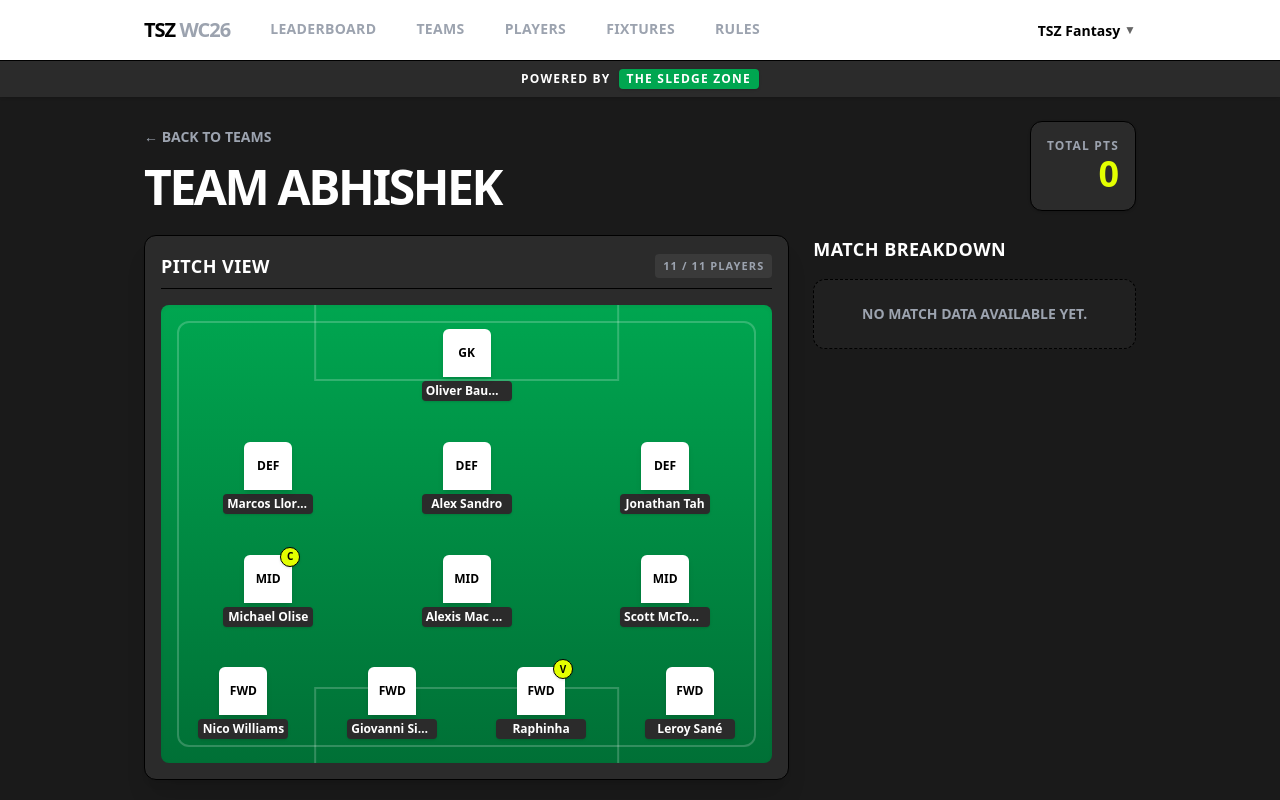
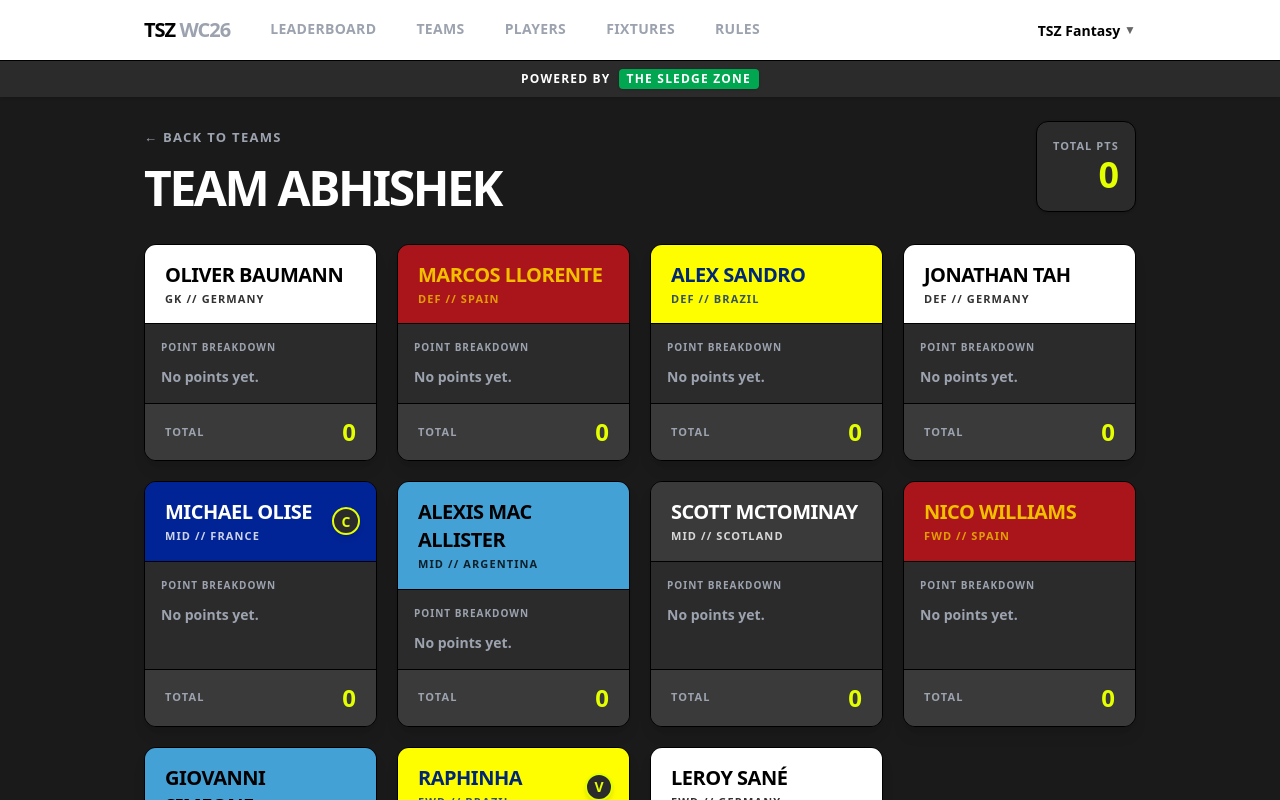
Before and after one commit to BottledAtTC2/tsz-wc2026, a Next.js app: page /team/abhishek in a window 1280 px wide. Shown: the top 800 px of the page. Built offline with nearby package versions, Linux system fonts and the light colour scheme.

Commit message:
Team page: stat-card grid wired to real per-player breakdowns
Replace the designer's mockStats placeholder with teamPlayerBreakdowns(),
which aggregates each player's scoring lines (goals, shots, cards…) plus the
captain/vice bonus across matches into the country-coloured cards.

```diff
--- a/app/lib/scores.ts
+++ b/app/lib/scores.ts
@@ -49,6 +49,50 @@ export function teamPlayerTotals(
     for (const p of match.players) {
       if (p.teamId !== teamId) continue;
       map.set(p.playerId, (map.get(p.playerId) ?? 0) + p.total);
+    }
+  }
+  return map;
+}
+
+export interface PlayerSeasonBreakdown {
+  /** Team-specific season total (captain multiplier included). */
+  total: number;
+  /** Point-earning actions, aggregated across matches, summing to `total`. */
+  lines: { label: string; points: number }[];
+}
+
+/**
+ * Per-player season breakdown for one team: each scoring action (goals,
+ * started, chances, cards…) aggregated across matches, plus the captain/vice
+ * bonus, so the lines add up to the player's team total.
+ */
+export function teamPlayerBreakdowns(
+  teamId: string,
+  store = loadScores(),
+): Map<string, PlayerSeasonBreakdown> {
+  const map = new Map<string, PlayerSeasonBreakdown>();
+  const addLine = (b: PlayerSeasonBreakdown, label: string, points: number) => {
+    const existing = b.lines.find((l) => l.label === label);
+    if (existing) existing.points += points;
+    else b.lines.push({ label, points });
+  };
+  for (const match of Object.values(store.matches)) {
+    for (const p of match.players) {
+      if (p.teamId !== teamId) continue;
+      let b = map.get(p.playerId);
+      if (!b) {
+        b = { total: 0, lines: [] };
+        map.set(p.playerId, b);
+      }
+      b.total += p.total;
+      for (const l of p.lines) addLine(b, l.label, l.points);
+      if (p.multiplier !== 1) {
+        const label =
+          p.role === "captain"
+            ? `Captain (×${p.multiplier})`
+            : `Vice-captain (×${p.multiplier})`;
+        addLine(b, label, p.total - p.base);
+      }
     }
   }
   return map;
--- a/app/team/[id]/page.tsx
+++ b/app/team/[id]/page.tsx
@@ -3,12 +3,85 @@ import Link from "next/link";
 import { notFound } from "next/navigation";
 import { teams } from "../../data/teams";
 import { playerById } from "../../data/players";
-import { teamBreakdown, loadScores, teamPointsMap } from "../../lib/scores";
+import {
+  loadScores,
+  teamPointsMap,
+  teamPlayerBreakdowns,
+} from "../../lib/scores";
 
 export const metadata: Metadata = { title: "Team Squad — TSZ WC 2026" };
 
-// Assuming standard Next.js dynamic route params
-export default async function TeamPage(props: { params: Promise<{ id: string }> }) {
+// The 48-Team Color Map (Used for Card Headers now instead of jerseys)
+const COUNTRY_COLORS: Record<string, { bg: string; text: string }> = {
+  // Hosts
+  England: { bg: "bg-[#FAFAFA]", text: "text-[#00145A]" },
+  USA: { bg: "bg-[#002868]", text: "text-white" },
+  Mexico: { bg: "bg-[#006847]", text: "text-white" },
+  Canada: { bg: "bg-[#FF0000]", text: "text-white" },
+
+  // South America
+  Argentina: { bg: "bg-[#43A1D5]", text: "text-black" },
+  Brazil: { bg: "bg-[#FFFE00]", text: "text-[#002776]" },
+  Uruguay: { bg: "bg-[#7BCAE6]", text: "text-black" },
+  Colombia: { bg: "bg-[#FCD116]", text: "text-[#003893]" },
+  Chile: { bg: "bg-[#D52B1E]", text: "text-white" },
+  Ecuador: { bg: "bg-[#FFD100]", text: "text-[#001489]" },
+  Peru: { bg: "bg-[#D91023]", text: "text-white" },
+
+  // Europe
+  France: { bg: "bg-[#002395]", text: "text-white" },
+  Spain: { bg: "bg-[#AA151B]", text: "text-[#F1BF00]" },
+  Germany: { bg: "bg-white", text: "text-black" },
+  Portugal: { bg: "bg-[#E42518]", text: "text-[#F1BF00]" },
+  Italy: { bg: "bg-[#0066B2]", text: "text-white" },
+  Netherlands: { bg: "bg-[#F36C21]", text: "text-black" },
+  Belgium: { bg: "bg-[#E30613]", text: "text-[#FDDA24]" },
+  Croatia: { bg: "bg-[#ED1C24]", text: "text-white" },
+  Switzerland: { bg: "bg-[#FF0000]", text: "text-white" },
+  Denmark: { bg: "bg-[#C60C30]", text: "text-white" },
+  Sweden: { bg: "bg-[#FECC00]", text: "text-[#006AA7]" },
+  Poland: { bg: "bg-[#DC143C]", text: "text-white" },
+  Serbia: { bg: "bg-[#C6363C]", text: "text-white" },
+  Austria: { bg: "bg-[#ED2939]", text: "text-white" },
+  Ukraine: { bg: "bg-[#FFD700]", text: "text-[#0057B7]" },
+
+  // Africa
+  Morocco: { bg: "bg-[#C1272D]", text: "text-white" },
+  Senegal: { bg: "bg-[#00853F]", text: "text-white" },
+  Nigeria: { bg: "bg-[#008751]", text: "text-white" },
+  Egypt: { bg: "bg-[#CE1126]", text: "text-white" },
+  Ghana: { bg: "bg-white", text: "text-black" },
+  Cameroon: { bg: "bg-[#007A5E]", text: "text-[#FCD116]" },
+  "Ivory Coast": { bg: "bg-[#F77F00]", text: "text-white" },
+  Algeria: { bg: "bg-[#006233]", text: "text-white" },
+  Tunisia: { bg: "bg-[#E70013]", text: "text-white" },
+
+  // Asia & Australia
+  Japan: { bg: "bg-[#000555]", text: "text-white" },
+  "South Korea": { bg: "bg-[#C21A30]", text: "text-white" },
+  Australia: { bg: "bg-[#FFCD00]", text: "text-[#008751]" },
+  Iran: { bg: "bg-[#DA0000]", text: "text-white" },
+  "Saudi Arabia": { bg: "bg-[#006C35]", text: "text-white" },
+  Qatar: { bg: "bg-[#8A1538]", text: "text-white" },
+  UAE: { bg: "bg-white", text: "text-[#FF0000]" },
+  Uzbekistan: { bg: "bg-[#0099B5]", text: "text-white" },
+
+  // CONCACAF
+  "Costa Rica": { bg: "bg-[#CE1126]", text: "text-white" },
+  Panama: { bg: "bg-[#DA291C]", text: "text-white" },
+  Jamaica: { bg: "bg-[#FED100]", text: "text-[#009B3A]" },
+
+  // OFC
+  "New Zealand": { bg: "bg-white", text: "text-black" },
+  Fiji: { bg: "bg-white", text: "text-black" },
+
+  // Fallback
+  DEFAULT: { bg: "bg-panel2", text: "text-ink" },
+};
+
+export default async function TeamPage(props: {
+  params: Promise<{ id: string }>;
+}) {
   const { id } = await props.params;
   const store = loadScores();
   const pointsMap = teamPointsMap(store);
@@ -16,123 +89,128 @@ export default async function TeamPage(props: { params: Promise<{ id: string }>
   const team = teams.find((t) => t.id === id);
   if (!team) return notFound();
 
-  // Map squad IDs to full player objects
+  // Load full player objects and sort them by position logically
+  const posOrder = { GK: 1, DEF: 2, MID: 3, FWD: 4 };
   const squad = team.squad
     .map((playerId) => playerById.get(playerId))
-    .filter(Boolean) as any[]; // Type cast as fallback, adjust to your actual Player type
+    .filter(Boolean) as NonNullable<ReturnType<typeof playerById.get>>[];
 
-  // Group players by position for the pitch layout
-  const positions = ["GK", "DEF", "MID", "FWD"];
-  const groupedSquad = positions.map((pos) => ({
-    pos,
-    players: squad.filter((p) => p.position === pos),
-  }));
+  squad.sort(
+    (a, b) =>
+      posOrder[a.position as keyof typeof posOrder] -
+      posOrder[b.position as keyof typeof posOrder],
+  );
 
   const totalPoints = pointsMap.get(team.id) ?? 0;
-  const breakdowns = teamBreakdown(team.id, store);
+  // Real per-player season breakdowns for this team.
+  const breakdowns = teamPlayerBreakdowns(team.id, store);
 
   return (
     <main className="font-sans">
       {/* Header Section */}
-      <div className="mb-6 flex flex-col justify-between gap-4 md:flex-row md:items-end">
+      <div className="mb-8 flex flex-col justify-between gap-4 md:flex-row md:items-end">
         <div>
-          <Link href="/teams" className="mb-4 inline-block text-sm font-bold text-muted hover:text-ink">
-            ← BACK TO TEAMS
+          <Link
+            href="/teams"
+            className="mb-4 inline-block text-[13px] font-black uppercase tracking-widest text-muted hover:text-ink"
+          >
+            ← Back to Teams
           </Link>
           <h1 className="text-4xl font-black uppercase tracking-tighter text-ink md:text-5xl">
             {team.name}
           </h1>
         </div>
-        <div className="flex shrink-0 flex-col rounded-xl bg-panel p-4 text-right shadow-sm border border-edge">
-          <span className="text-xs font-black uppercase tracking-widest text-muted">Total Pts</span>
-          <span className="text-4xl font-black tabular-nums text-brand">{totalPoints}</span>
+        <div className="flex shrink-0 flex-col rounded-xl border border-edge bg-panel p-4 text-right shadow-sm">
+          <span className="text-[11px] font-black uppercase tracking-widest text-muted">
+            Total Pts
+          </span>
+          <span className="text-4xl font-black tabular-nums text-brand">
+            {totalPoints}
+          </span>
         </div>
       </div>
 
-      <div className="grid gap-6 lg:grid-cols-[2fr_1fr]">
-        {/* Left Column: The Tactical Pitch */}
-        <div className="flex flex-col rounded-xl border border-edge bg-panel p-4 shadow-xl">
-          <div className="mb-4 flex items-center justify-between border-b border-edge pb-2">
-            <h2 className="text-lg font-black uppercase tracking-wide text-ink">Pitch View</h2>
-            <span className="rounded-sm bg-panel2 px-2 py-1 text-[11px] font-bold uppercase tracking-widest text-muted">
-              {squad.length} / 11 Players
-            </span>
+      {/* Grid of Player Stat Cards */}
+      <div className="grid grid-cols-1 gap-5 md:grid-cols-2 lg:grid-cols-3 xl:grid-cols-4">
+        {squad.map((player) => {
+          const isCaptain = team.captainId === player.id;
+          const isVice = team.viceCaptainId === player.id;
+          const kit =
+            COUNTRY_COLORS[player.country] || COUNTRY_COLORS["DEFAULT"];
+
+          // Real points breakdown for this player on this team.
+          const breakdown = breakdowns.get(player.id);
+          const stats = (breakdown?.lines ?? []).map((l) => ({
+            label: l.label,
+            pts: l.points,
+            negative: l.points < 0,
+          }));
+          const playerTotalPts = breakdown?.total ?? 0;
+
+          return (
+            <div
+              key={player.id}
+              className="flex flex-col overflow-hidden rounded-xl border border-edge bg-panel shadow-lg transition-colors hover:border-brand/50"
+            >
+              {/* Card Header (Color Coded by Country) */}
+              <div
+                className={`relative flex flex-col justify-center border-b border-edge px-5 py-4 ${kit.bg} ${kit.text}`}
+              >
+                <div className="text-xl font-black uppercase tracking-tight">
+                  {player.name}
+                </div>
+                <div className="mt-0.5 text-[11px] font-bold uppercase tracking-widest opacity-80">
+                  {player.position} // {player.country}
                 </div>
 
-          {/* The Pitch Container */}
-          <div className="relative flex aspect-[4/5] md:aspect-[4/3] w-full flex-col justify-between overflow-hidden rounded-lg bg-[#00A650] bg-gradient-to-b from-[#00A650] to-[#007036] py-6 shadow-inner">
-            {/* Pitch Lines (Visual Only) */}
-            <div className="pointer-events-none absolute inset-0 m-4 rounded-xl border-2 border-white/20" />
-            <div className="pointer-events-none absolute left-1/2 top-0 h-1/6 w-1/2 -translate-x-1/2 border-b-2 border-x-2 border-white/20" />
-            <div className="pointer-events-none absolute bottom-0 left-1/2 h-1/6 w-1/2 -translate-x-1/2 border-x-2 border-t-2 border-white/20" />
-
-            {/* Render Players Row by Row (GK at top, FWD at bottom) */}
-            {groupedSquad.map(({ pos, players }) => (
-              <div key={pos} className="relative z-10 flex w-full justify-around px-2">
-                {players.map((player) => {
-                  const isCaptain = team.captainId === player.id;
-                  const isVice = team.viceCaptainId === player.id;
-
-                  return (
-                    <div key={player.id} className="flex w-[70px] flex-col items-center gap-1 md:w-[90px]">
-                      {/* Jersey Graphic Placeholder */}
-                      <div className="relative flex h-10 w-10 items-center justify-center rounded-t-md bg-white shadow-md md:h-12 md:w-12">
-                        {/* C / VC Badges */}
+                {/* C/VC Badge floating on the right */}
                 {(isCaptain || isVice) && (
-                          <span className="absolute -right-2 -top-2 flex h-5 w-5 items-center justify-center rounded-full bg-brand text-[10px] font-black text-black shadow-sm border border-black">
+                  <span className="absolute right-4 top-1/2 flex h-[28px] w-[28px] -translate-y-1/2 items-center justify-center rounded-full border-2 border-brand bg-panel text-[14px] font-black text-brand shadow-md">
                     {isCaptain ? "C" : "V"}
                   </span>
                 )}
-                        <span className="text-xs font-black text-black">{pos}</span>
               </div>
 
-                      {/* Player Name Tag */}
-                      <div className="w-full truncate rounded-sm bg-panel px-1 py-0.5 text-center text-[11px] font-bold text-ink shadow-sm md:text-xs">
-                        {player.name}
+              {/* Stats Breakdown Body */}
+              <div className="flex flex-1 flex-col gap-1 bg-panel p-4">
+                <div className="mb-2 text-[10px] font-black uppercase tracking-widest text-muted">
+                  Point Breakdown
+                </div>
+
+                {stats.length === 0 ? (
+                  <div className="text-sm font-bold text-muted">
+                    No points yet.
+                  </div>
+                ) : (
+                  stats.map((stat, i) => (
+                    <div
+                      key={i}
+                      className="flex items-center justify-between border-b border-edge/40 pb-1.5 pt-1 text-[13px] font-bold"
+                    >
+                      <span className="text-ink">{stat.label}</span>
+                      <span
+                        className={`tabular-nums ${stat.negative ? "text-red-500" : "text-brand"}`}
+                      >
+                        {stat.pts > 0 ? `+${stat.pts}` : stat.pts}
+                      </span>
+                    </div>
+                  ))
+                )}
+              </div>
+
+              {/* Card Footer (Total Points) */}
+              <div className="flex items-center justify-between border-t border-edge bg-panel2 px-5 py-3">
+                <span className="text-[11px] font-black uppercase tracking-widest text-muted">
+                  Total
+                </span>
+                <span className="text-2xl font-black tabular-nums text-brand">
+                  {playerTotalPts}
+                </span>
               </div>
             </div>
           );
         })}
       </div>
-            ))}
-          </div>
-        </div>
-
-        {/* Right Column: Match-by-Match Breakdown */}
-        <div className="flex flex-col gap-4">
-          <h2 className="text-lg font-black uppercase tracking-wide text-ink">Match Breakdown</h2>
-
-          {breakdowns.length === 0 ? (
-            <div className="rounded-xl border border-dashed border-edge bg-panel/40 p-6 text-center text-sm font-bold text-muted">
-              NO MATCH DATA AVAILABLE YET.
-            </div>
-          ) : (
-            breakdowns.map((round, idx) => (
-              <div key={idx} className="rounded-xl border border-edge bg-panel p-4 shadow-sm">
-                <div className="mb-3 flex items-center justify-between border-b border-edge pb-2">
-                  <span className="font-black uppercase tracking-wide text-ink">Matchday {idx + 1}</span>
-                  <span className="rounded-sm bg-brand px-2 py-0.5 text-xs font-black text-black">
-                    +{round.contributions.reduce((sum, c) => sum + c.total, 0)} PTS
-                  </span>
-                </div>
-
-                {/* Round Player List */}
-                <div className="flex flex-col gap-2">
-                  {round.contributions.map((c, i) => {
-                    const p = playerById.get(c.playerId);
-                    return (
-                      <div key={i} className="flex items-center justify-between rounded bg-panel2 px-3 py-2 text-sm font-bold">
-                        <span className="text-ink">{p?.name ?? "Unknown"}</span>
-                        <span className="text-brand">{c.total}</span>
-                      </div>
-                    );
-                  })}
-                </div>
-              </div>
-            ))
-          )}
-        </div>
-      </div>
     </main>
   );
 }
```
Lines whose indentation alone changed are shown as unchanged.
